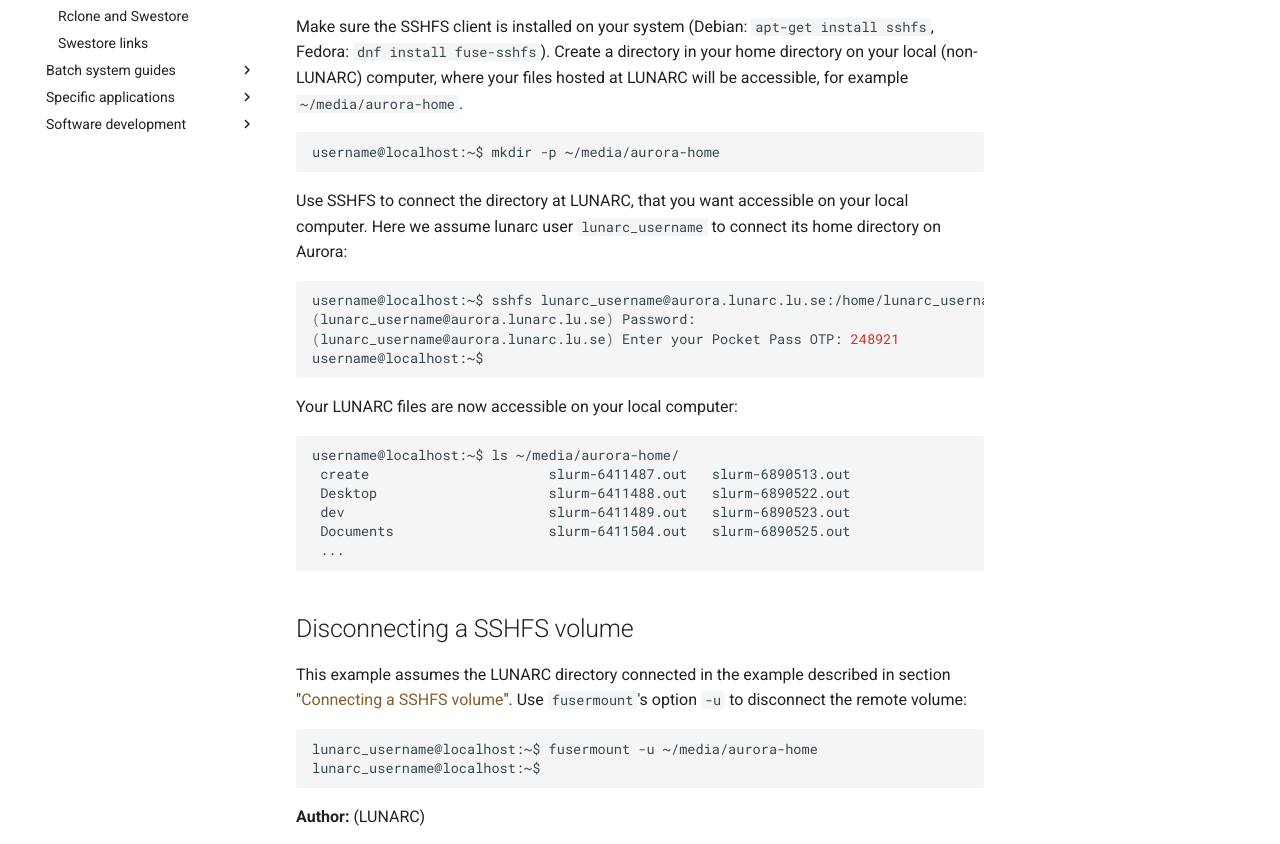
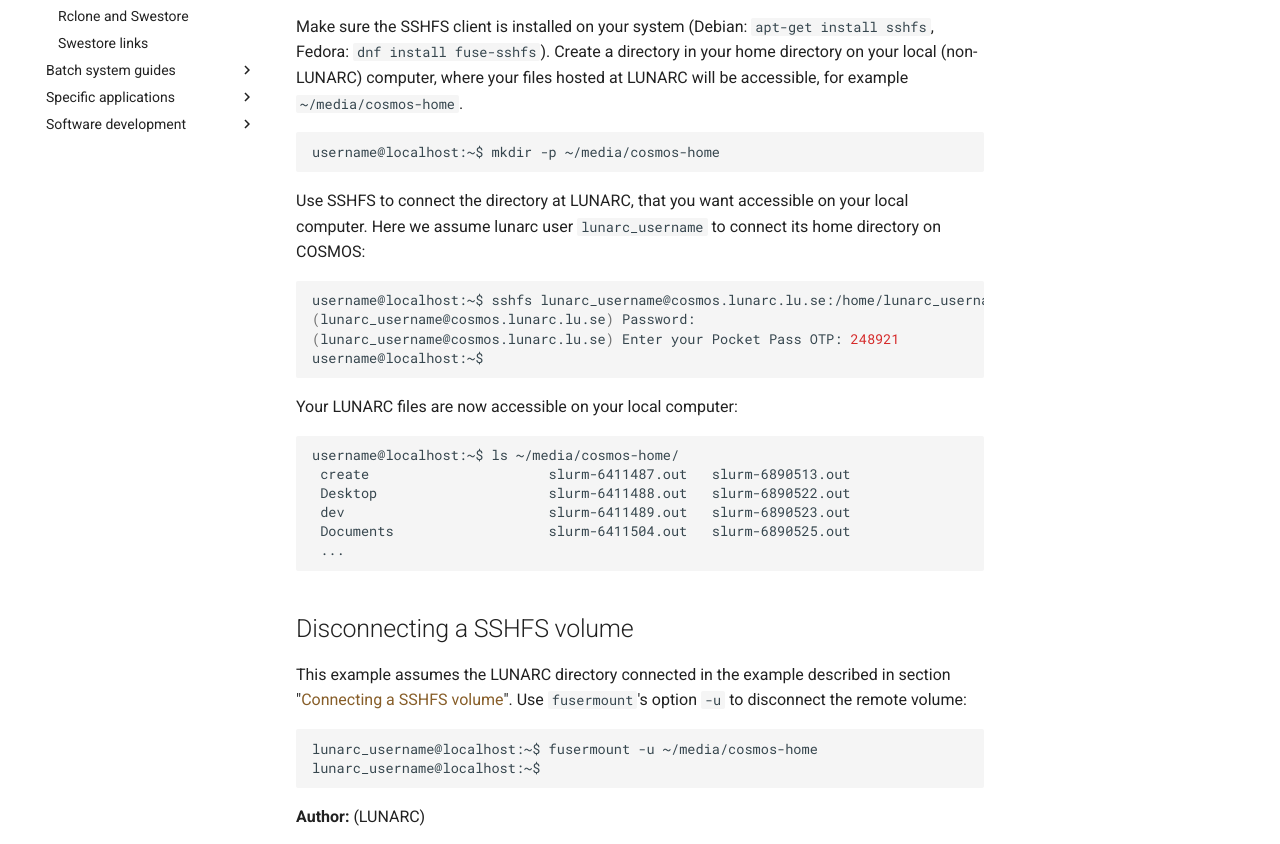
Before and after one commit to lunarc/lunarc_docs, an MkDocs documentation site: the page built from docs/guides/data_transfer/sshfs.md, in a window 1280 px wide and 1400 px high. Shown: the part 484-1328 px from the top of the window. Built offline with MkDocs 1.6.1 and Material for MkDocs 9.7.7, drawn with Linux system fonts in a browser that asks for light colours; comment, search, counter and statistics services are not loaded.

Commit message:
Fixed minor typos.

````diff
--- a/docs/guides/data_transfer/sshfs.md
+++ b/docs/guides/data_transfer/sshfs.md
@@ -9,26 +9,26 @@ This guides describes a method to connect a remote SSHFS volume using a linux te
 ## Connecting a SSHFS volume
 
 Make sure the SSHFS client is installed on your system (Debian: `apt-get install sshfs`, Fedora: `dnf install fuse-sshfs`).
-Create a directory in your home directory on your local (non-LUNARC) computer, where your files hosted at LUNARC will be accessible, for example `~/media/aurora-home`.
+Create a directory in your home directory on your local (non-LUNARC) computer, where your files hosted at LUNARC will be accessible, for example `~/media/cosmos-home`.
 
 ```bash
-username@localhost:~$ mkdir -p ~/media/aurora-home
+username@localhost:~$ mkdir -p ~/media/cosmos-home
 ```
 
 Use SSHFS to connect the directory at LUNARC, that you want accessible on your local computer.
-Here we assume lunarc user `lunarc_username` to connect its home directory on Aurora:
+Here we assume lunarc user `lunarc_username` to connect its home directory on COSMOS:
 
 
 ```bash
-username@localhost:~$ sshfs lunarc_username@aurora.lunarc.lu.se:/home/lunarc_username ~/media/aurora-home
-(lunarc_username@aurora.lunarc.lu.se) Password:
-(lunarc_username@aurora.lunarc.lu.se) Enter your Pocket Pass OTP: 248921
+username@localhost:~$ sshfs lunarc_username@cosmos.lunarc.lu.se:/home/lunarc_username ~/media/cosmos-home
+(lunarc_username@cosmos.lunarc.lu.se) Password:
+(lunarc_username@cosmos.lunarc.lu.se) Enter your Pocket Pass OTP: 248921
 username@localhost:~$
 ```
 
 Your LUNARC files are now accessible on your local computer:
 ```bash
-username@localhost:~$ ls ~/media/aurora-home/
+username@localhost:~$ ls ~/media/cosmos-home/
  create                      slurm-6411487.out   slurm-6890513.out
  Desktop                     slurm-6411488.out   slurm-6890522.out
  dev                         slurm-6411489.out   slurm-6890523.out
@@ -42,7 +42,7 @@ This example assumes the LUNARC directory connected in the example described in
 Use `fusermount`'s option `-u` to disconnect the remote volume:
 
 ```bash
-lunarc_username@localhost:~$ fusermount -u ~/media/aurora-home
+lunarc_username@localhost:~$ fusermount -u ~/media/cosmos-home
 lunarc_username@localhost:~$
 ```
 
````
Also changed, not shown: docs/guides/batch_system/32_core_nodes.md (+2 -2 lines).
